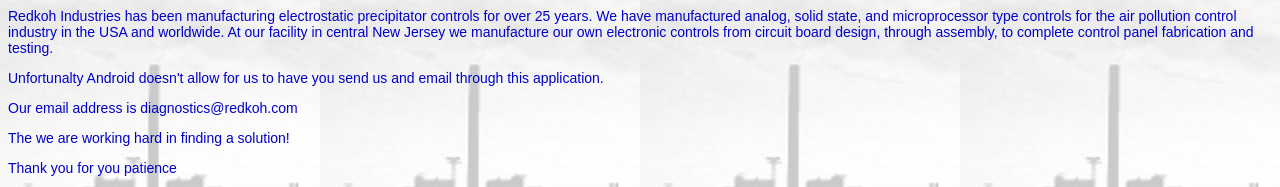
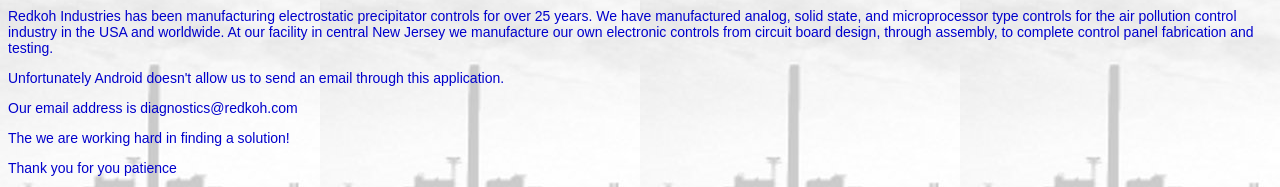
Before and after one commit to liddy-seth/www, a plain HTML site: page Email.html in a window 1280 px wide. Shown: the part 181-368 px from the top of the page. Drawn offline with Linux system fonts and the light colour scheme.

Commit message:
Edited Email.html via GitHub

```diff
--- a/Email.html
+++ b/Email.html
@@ -27,7 +27,7 @@
 </p>
 
 
-    <p> Unfortunalty Android doesn't allow for us to have you send us and email through this application.</p>
+    <p> Unfortunately Android doesn't allow us to send an email through this application.</p>
     <p> Our email address is
 
     <a href="mailto:diagnostics@redkoh.com?subject=RedkohApp;">diagnostics@redkoh.com</a>
```
